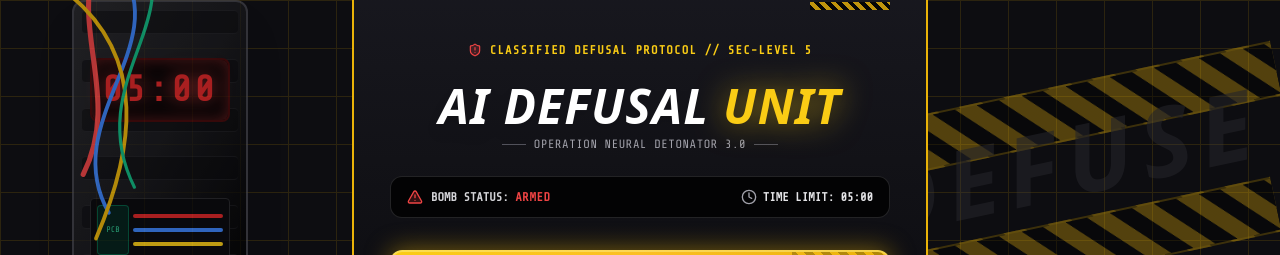
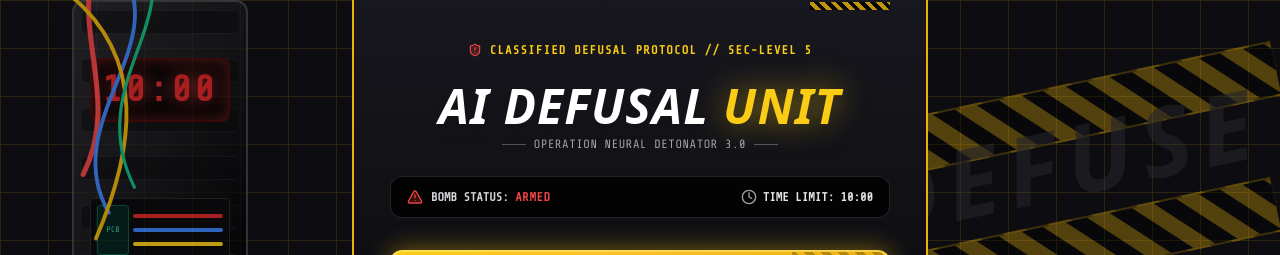
Before and after one commit to aurashark98/defusebomb, a React (Vite) app: page / in a window 1280 px wide. Shown: the part 240-495 px from the top of the page. Built offline with nearby package versions, Linux system fonts and the light colour scheme; the HTML template or start-up script is replaced by a standard one.

Commit message:
fix: update timer display to 10:00 on main menu

```diff
--- a/src/components/menu/MainMenu.tsx
+++ b/src/components/menu/MainMenu.tsx
@@ -97,10 +97,10 @@ export const MainMenu: React.FC<MainMenuProps> = ({
               ))}
             </div>
 
-            {/* Glowing Red LED Timer Display (05:00) */}
+            {/* Glowing Red LED Timer Display (10:00) */}
             <div className="absolute top-14 left-4 right-4 bg-black/95 border-2 border-red-950 p-2.5 rounded-lg shadow-[inset_0_0_15px_rgba(239,68,68,0.4)] flex items-center justify-center">
               <span className="font-mono font-black text-3xl sm:text-4xl text-red-600 tracking-widest drop-shadow-[0_0_10px_rgba(239,68,68,0.8)] animate-pulse">
-                05:00
+                10:00
               </span>
             </div>
 
@@ -191,7 +191,7 @@ export const MainMenu: React.FC<MainMenuProps> = ({
             </div>
           </div>
 
-          {/* Status Bar (Bomb Status: ARMED | Time Limit: 05:00) */}
+          {/* Status Bar (Bomb Status: ARMED | Time Limit: 10:00) */}
           <div className="bg-black/80 border border-zinc-800/90 rounded-xl px-4 py-3 flex items-center justify-between text-xs font-mono">
             <div className="flex items-center gap-2">
               <AlertTriangle className="w-4 h-4 text-red-500 fill-red-500/20" />
@@ -202,7 +202,7 @@ export const MainMenu: React.FC<MainMenuProps> = ({
 
             <div className="flex items-center gap-1.5 text-zinc-400">
               <Clock className="w-4 h-4 text-zinc-400" />
-              <span className="font-bold text-zinc-200">TIME LIMIT: 05:00</span>
+              <span className="font-bold text-zinc-200">TIME LIMIT: 10:00</span>
             </div>
           </div>
 
```
